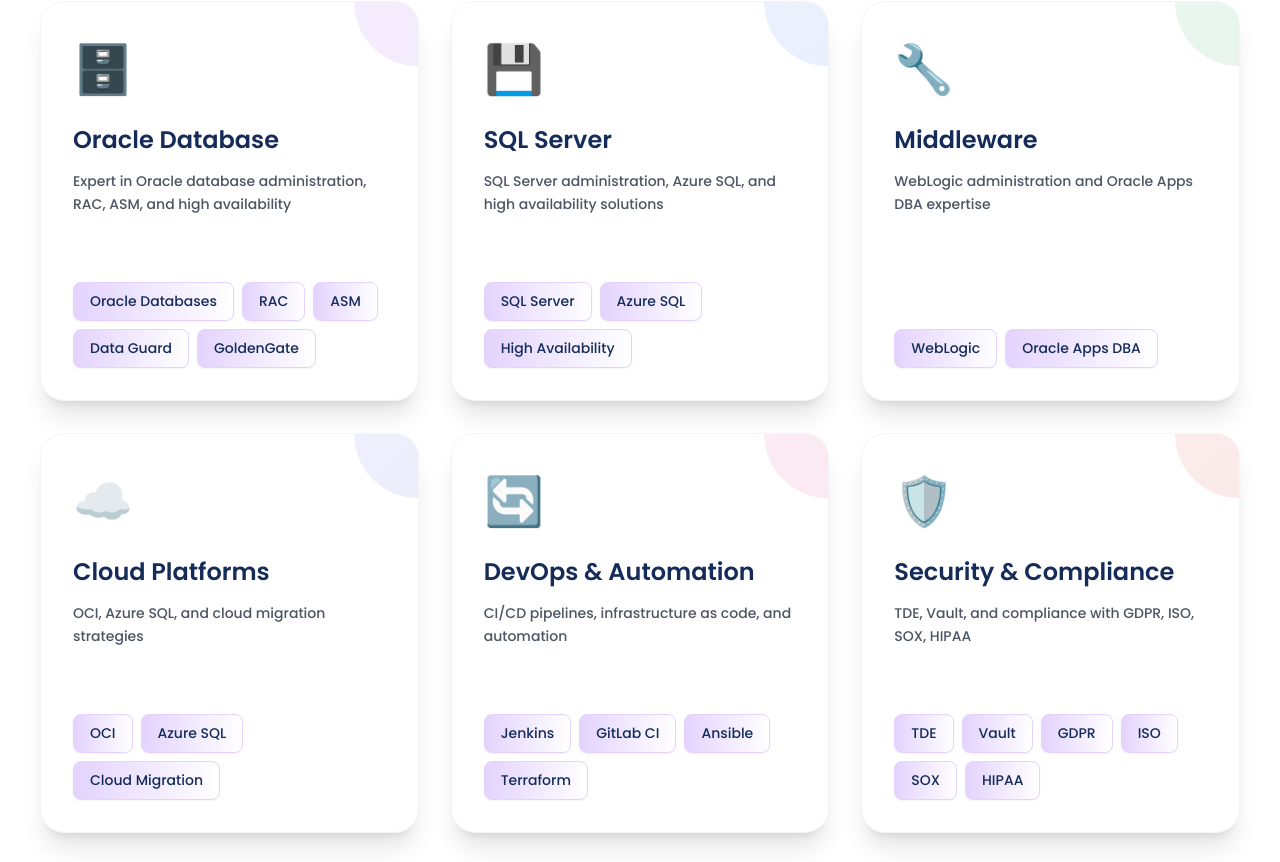
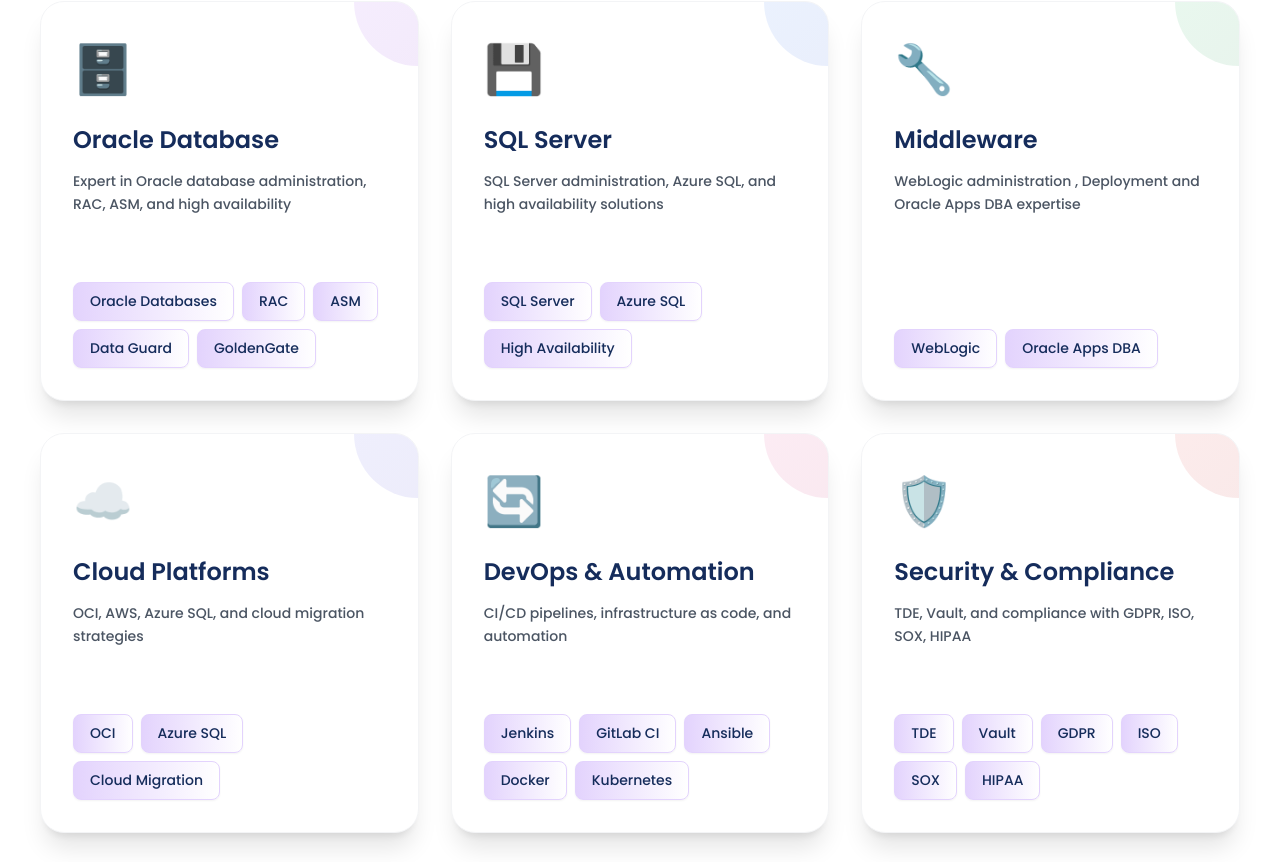
Before and after one commit to ondhiyabhavin-create/Hussain-portfolio, a React (Create React App) app: page / in a window 1280 px wide. Shown: the part 3641-4503 px from the top of the page. Built offline with nearby package versions, Linux system fonts and the light colour scheme.

Commit message:
update request by client

```diff
--- a/src/json/landingPageData.js
+++ b/src/json/landingPageData.js
@@ -33,7 +33,7 @@
     title: "Oracle DBA & RAC",
     imageUrl: Web,
     animation: "left",
-    description: "Oracle database administration, RAC implementation, and disaster recovery solutions",
+    description: "Oracle database administration & Implementation, RAC implementation, and disaster recovery solutions",
     detailedDescription: "Comprehensive Oracle Database Administration and Real Application Clusters (RAC) services. I provide end-to-end solutions for Oracle database management, including installation, configuration, performance tuning, and high availability setup. My expertise includes Oracle RAC implementation for zero-downtime operations, ASM (Automatic Storage Management) configuration, and disaster recovery solutions using Data Guard.",
     features: [
       "Oracle Database Installation & Configuration",
--- a/src/json/personalData.js
+++ b/src/json/personalData.js
@@ -71,7 +71,7 @@
   sqlServer: ['SQL Server', 'Azure SQL', 'High Availability'],
   middleware: ['WebLogic', 'Oracle Apps DBA'],
   cloud: ['OCI', 'Azure SQL', 'Cloud Migration'],
-  devops: ['Jenkins', 'GitLab CI', 'Ansible', 'Terraform'],
+  devops: ['Jenkins', 'GitLab CI', 'Ansible', 'Docker', 'Kubernetes'],
   security: ['TDE', 'Vault', 'GDPR', 'ISO', 'SOX', 'HIPAA'],
   oracleEBS: ['Oracle EBS suite', 'EBS Installation', 'EBS Patching', 'EBS Cloning'],
   oracleExadata: ['Oracle exadata', 'Exadata Administration', 'Storage Cells', 'InfiniBand'],
--- a/src/parts/Advantage.js
+++ b/src/parts/Advantage.js
@@ -134,7 +134,9 @@
 
                   {/* Right Column */}
                   <div className="space-y-4 sm:space-y-6">
-                    {personalInfoRight.map((item, index) => (
+                    {personalInfoRight.map((item, index) => {
+                      const isEmail = item.label === 'Email' && item.value;
+                      return (
                         <Zoom key={index} delay={150 + index * 50} triggerOnce>
                           <div className="flex flex-col h-full min-h-[80px] sm:min-h-[90px] justify-center p-3 sm:p-4 rounded-xl hover:bg-gray-50 transition-colors duration-300 border border-gray-100">
                             <div className="flex items-center mb-2">
@@ -143,12 +145,22 @@
                               </span>
                               <h3 className="font-bold text-theme-blue text-sm sm:text-base">{item.label}:</h3>
                             </div>
+                            {isEmail ? (
+                              <a
+                                href={`mailto:${item.value}`}
+                                className="text-gray-600 hover:text-theme-purple text-sm sm:text-base whitespace-nowrap pl-7 sm:pl-8 hover:underline transition-colors duration-300"
+                              >
+                                {item.value}
+                              </a>
+                            ) : (
                               <p className="text-gray-600 text-sm sm:text-base break-words pl-7 sm:pl-8">
                                 {item.value}
                               </p>
+                            )}
                           </div>
                         </Zoom>
-                    ))}
+                      );
+                    })}
                   </div>
                 </div>
 
--- a/src/parts/Footer.js
+++ b/src/parts/Footer.js
@@ -37,7 +37,7 @@
                   className="flex items-center space-x-2 sm:space-x-3 text-sm sm:text-base md:text-lg text-gray-600 hover:text-theme-purple transition-colors group"
                 >
                   <span className="text-lg sm:text-xl">📧</span>
-                  <span className="group-hover:underline break-all">{PersonalInfo.email}</span>
+                  <span className="group-hover:underline whitespace-nowrap">{PersonalInfo.email}</span>
                 </a>
                 {PersonalInfo.phone && (
                   <a
--- a/src/parts/SkillsSection.js
+++ b/src/parts/SkillsSection.js
@@ -27,14 +27,14 @@
       title: 'Middleware',
       icon: '🔧',
       skills: Skills.middleware,
-      description: 'WebLogic administration and Oracle Apps DBA expertise',
+      description: 'WebLogic administration , Deployment and Oracle Apps DBA expertise',
       gradient: 'from-green-500 to-green-700',
     },
     {
       title: 'Cloud Platforms',
       icon: '☁️',
       skills: Skills.cloud,
-      description: 'OCI, Azure SQL, and cloud migration strategies',
+      description: 'OCI, AWS, Azure SQL, and cloud migration strategies',
       gradient: 'from-indigo-500 to-indigo-700',
     },
     {
@@ -66,7 +66,7 @@
       gradient: 'from-yellow-500 to-yellow-700',
     },
     {
-      title: 'Oracle Linux',
+      title: 'Linux Administration',
       icon: '💻',
       skills: Skills.oracleLinux,
       description: 'Oracle Linux system administration, kernel tuning, and security hardening',
```
Lines whose indentation alone changed are shown as unchanged.
